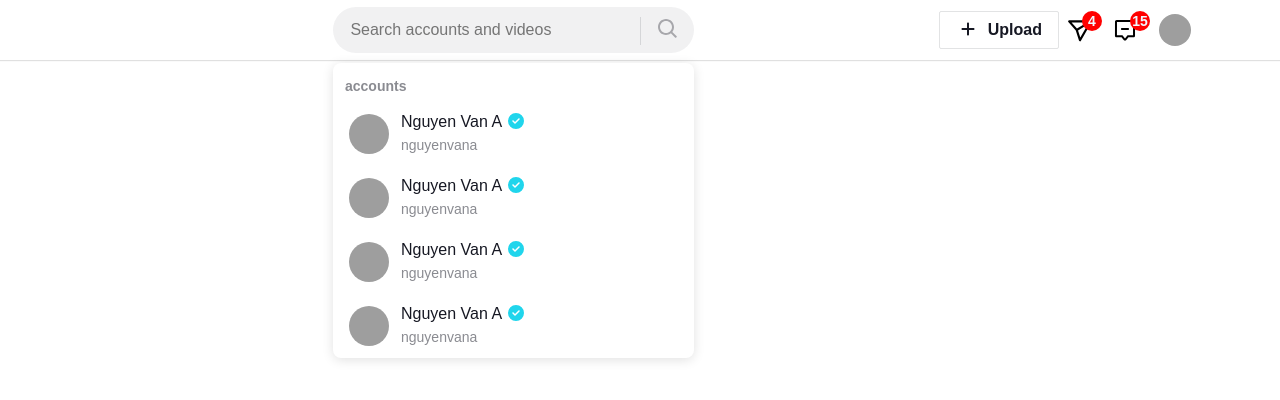
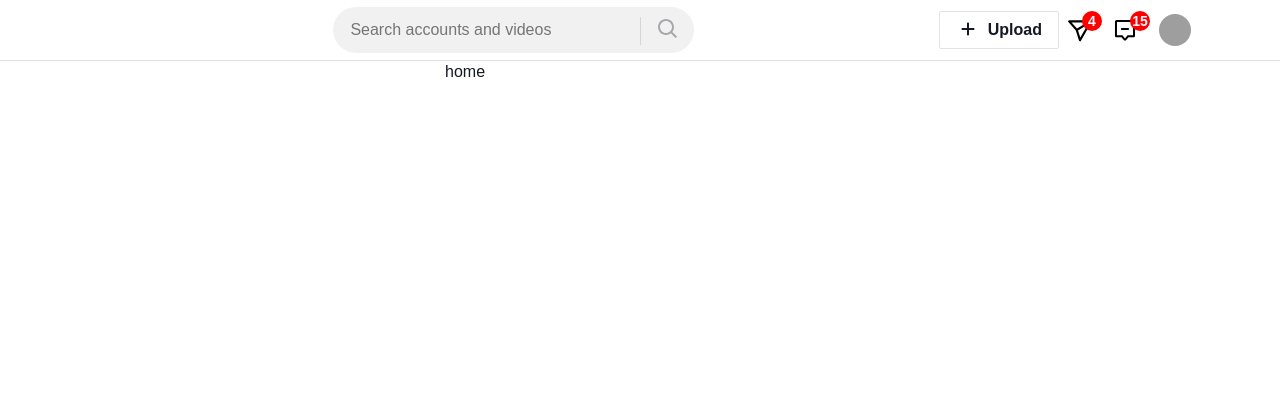
Before and after one commit to thegioiao190/tiktok, a React (Create React App) app: page / in a window 1280 px wide. Shown: the top 400 px of the page. Built offline with nearby package versions, Linux system fonts and the light colour scheme; grey boxes are pictures that could not be loaded; a web font is replaced by a local one.

Commit message:
105. Xây dựng Logic phần Header #2

```diff
--- a/src/components/AccountItem/index.js
+++ b/src/components/AccountItem/index.js
@@ -1,22 +1,24 @@
 import { faCheckCircle } from '@fortawesome/free-solid-svg-icons';
 import { FontAwesomeIcon } from '@fortawesome/react-fontawesome';
 import classNames from 'classnames/bind';
+import { Link } from 'react-router-dom';
+import Image from '../Image';
 import style from './AccountItem.module.scss';
 
 const cx = classNames.bind(style);
 
-function AccountItem() {
+function AccountItem({ name, user, avatar }) {
     return (
-        <div className={cx('wrapper')}>
-            <img className={cx('avatar')} src="https://picsum.photos/360/360" />
+        <Link className={cx('wrapper')} to={`/@${user}`}>
+            <Image className={cx('avatar')} src={avatar} />
             <div className={cx('info')}>
                 <h4 className={cx('name')}>
-                    <span>Nguyen Van A</span>
+                    <span>{name}</span>
                     <FontAwesomeIcon className={cx('check-icon')} icon={faCheckCircle} />
                 </h4>
-                <span className={cx('username')}>nguyenvana</span>
+                <span className={cx('username')}>{user}</span>
             </div>
-        </div>
+        </Link>
     );
 }
 export default AccountItem;
--- a/src/components/Layouts/components/Search/Search.module.scss
+++ b/src/components/Layouts/components/Search/Search.module.scss
@@ -54,6 +54,19 @@
     transform: translateY(-50%);
 }
 
+//Tao hieu ung xoay
+.loading {
+    animation: spinner 0.8s linear infinite;
+}
+@keyframes spinner {
+    from {
+        transform: translateY(-50%) rotate(0);
+    }
+    to {
+        transform: translateY(-50%) rotate(360deg);
+    }
+}
+
 .search-btn {
     width: var(--search-button-right);
     height: 100%;
--- a/src/components/Layouts/components/Search/index.js
+++ b/src/components/Layouts/components/Search/index.js
@@ -15,12 +15,24 @@ function Search() {
     const [searchValue, setSearchValue] = useState('');
     const [searchResult, setSearchResult] = useState([]);
     const [showResult, setShowResult] = useState(true);
+    const [showLoading, setShowLoading] = useState(false);
     const inputRef = useRef();
     useEffect(() => {
-        setTimeout(() => {
-            setSearchResult([1, 2, 3]);
-        }, 1000);
-    }, []);
+        if (!searchValue.trim()) {
+            setSearchResult([]);
+            return;
+        }
+        setShowLoading(true);
+        fetch(`https://tiktok.fullstack.edu.vn/api/users/search?q=${encodeURIComponent(searchValue)}&type=less`)
+            .then((res) => res.json())
+            .then((res) => {
+                setSearchResult(res.data);
+                setShowLoading(false);
+            })
+            .catch(() => {
+                setShowLoading(false);
+            });
+    }, [searchValue]);
     const handleClear = () => {
         setSearchValue('');
         setSearchResult([]);
@@ -28,6 +40,12 @@ function Search() {
     };
     const handleHideResult = () => {
         setShowResult(false);
+    };
+    const onInputChange = (e) => {
+        const text = e.target.value;
+        if (text != ' ') {
+            setSearchValue(text);
+        }
     };
     return (
         <Headless
@@ -38,10 +56,16 @@ function Search() {
                 <div className={cx('search-result')} tabIndex="-1" {...attrs}>
                     <PopperWrapper>
                         <h4 className={cx('search-title')}>accounts</h4>
-                        <AccountItem />
-                        <AccountItem />
-                        <AccountItem />
-                        <AccountItem />
+                        {searchResult.map((item) => {
+                            return (
+                                <AccountItem
+                                    key={item.id}
+                                    name={item.full_name}
+                                    avatar={item.avatar}
+                                    user={item.nickname}
+                                />
+                            );
+                        })}
                     </PopperWrapper>
                 </div>
             )}
@@ -52,15 +76,15 @@ function Search() {
                     value={searchValue}
                     placeholder="Search accounts and videos"
                     spellCheck={false}
-                    onChange={(e) => setSearchValue(e.target.valua)}
+                    onChange={onInputChange}
                     onFocus={() => setShowResult(true)}
                 />
-                {searchValue != '' > 0 && (
+                {!!searchValue && !showLoading && (
                     <button className={cx('clear')} onClick={handleClear}>
                         <FontAwesomeIcon icon={faCircleXmark} />
                     </button>
                 )}
-                {/* <FontAwesomeIcon className={cx('loading')} icon={faSpinner} /> */}
+                {showLoading && <FontAwesomeIcon className={cx('loading')} icon={faSpinner} />}
                 <button className={cx('search-btn')}>
                     <SearchIcon />
                 </button>
--- a/src/routes/index.js
+++ b/src/routes/index.js
@@ -9,6 +9,7 @@ const publicRoutes = [
     { path: '/', component: Home },
     { path: '/following', component: Following },
     { path: '/profile', component: Profile },
+    { path: '/@:nickname', component: Profile },
     { path: '/upload', component: Upload, layout: HeaderOnly },
 ];
 
```
